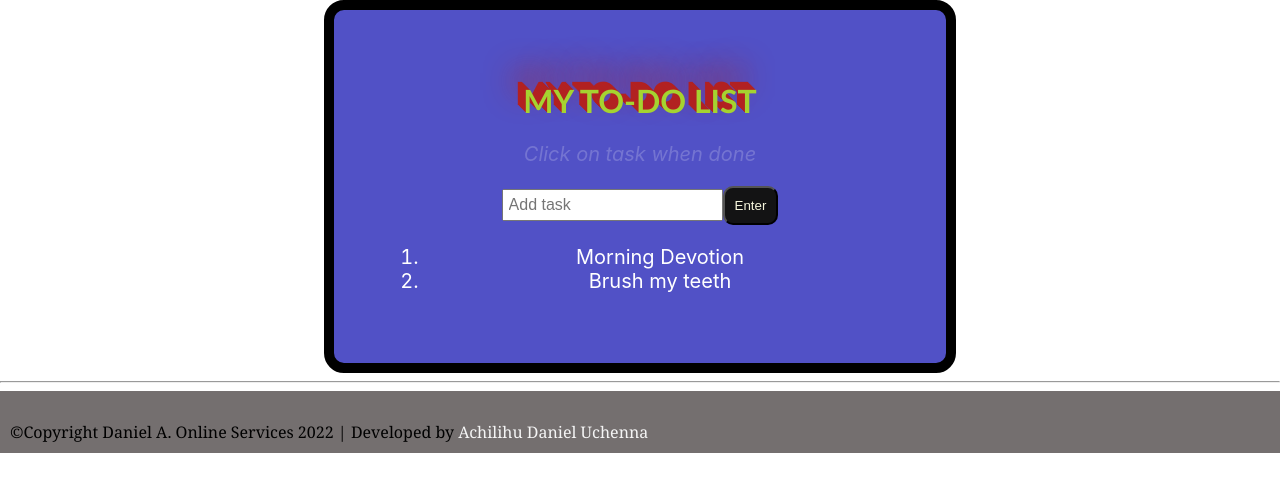
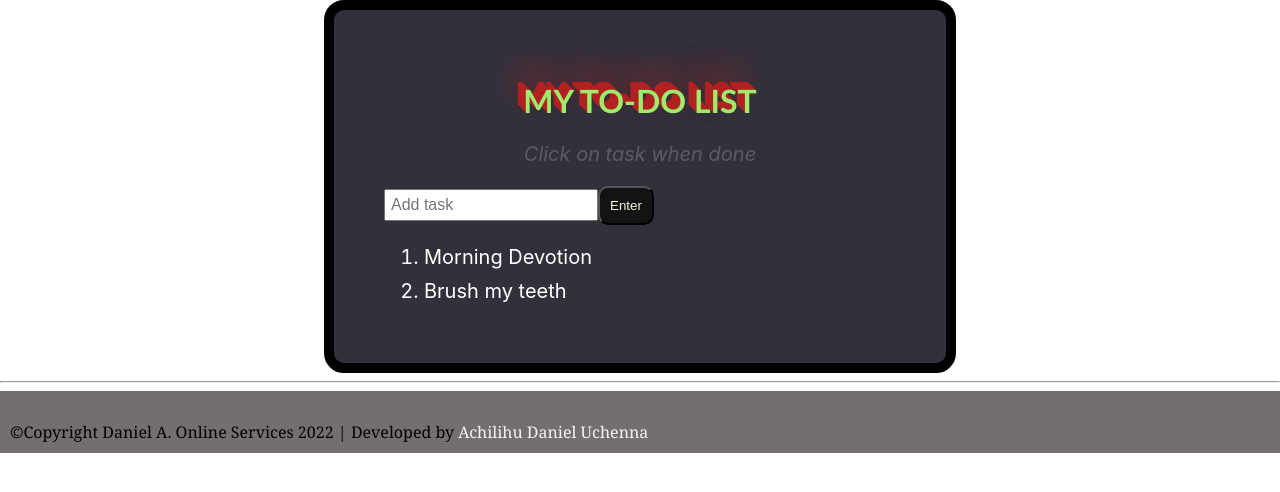
Before and after one commit to Achilihudaniel07/React-To-do-list--ClassBase, a React (Create React App) app: page / in a window 1280 px wide. Shown: the top 492 px of the page. Built offline with nearby package versions, Linux system fonts and the light colour scheme.

Commit message:
second commit

```diff
--- a/src/pages/App.css
+++ b/src/pages/App.css
@@ -1,9 +1,11 @@
+*{
+  box-sizing: content-box;
+}
 .App {
-  text-align: center;
   margin-top: 20px;
   width: 40%;
   margin: 0 auto;
-  background-color: rgb(81, 81, 198);
+  background-color: rgb(49, 49, 60);
   padding: 50px;
   border-radius: 20px;
   color: white;
@@ -12,7 +14,7 @@
 }
 
 .App h1{
-  color: rgb(165, 211, 48);
+  color: rgb(157, 237, 108);
   font-family:'Gill Sans', 'Gill Sans MT', Calibri, 'Trebuchet MS', sans-serif;
   font-size:2rem;
   text-shadow:
@@ -29,6 +31,7 @@
 }
 
 .App input{
+  width:200px;
   padding: 5px;
   font-size: 1rem;
 }
@@ -41,7 +44,14 @@
 
 }
 
-
 .App p{
   opacity: 20%;
+  text-align: center;
 }
+
+.App ol,li{
+  text-align: left;
+  margin-bottom: 10px;
+  width: 100%;
+  word-wrap: break-word;
+}
```
